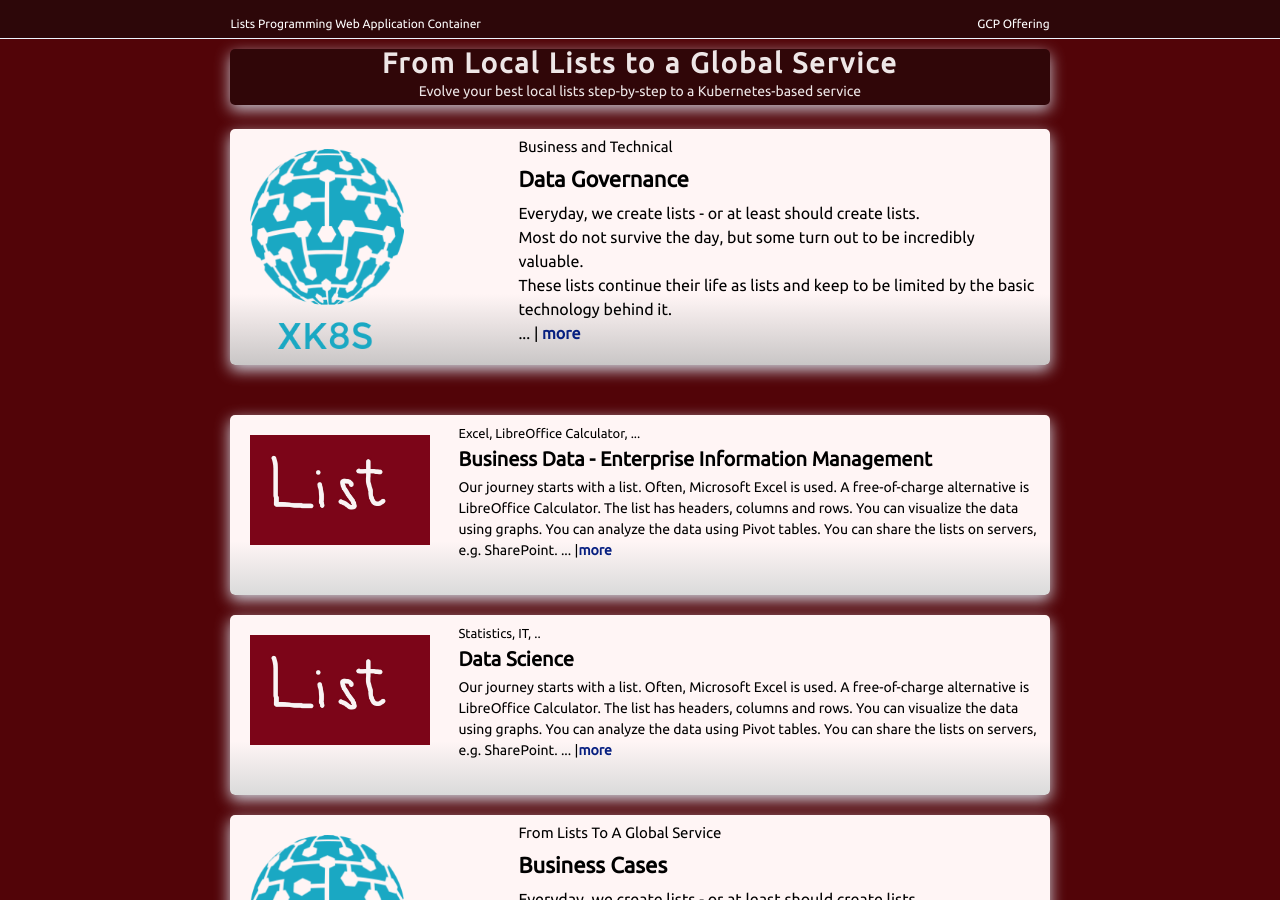
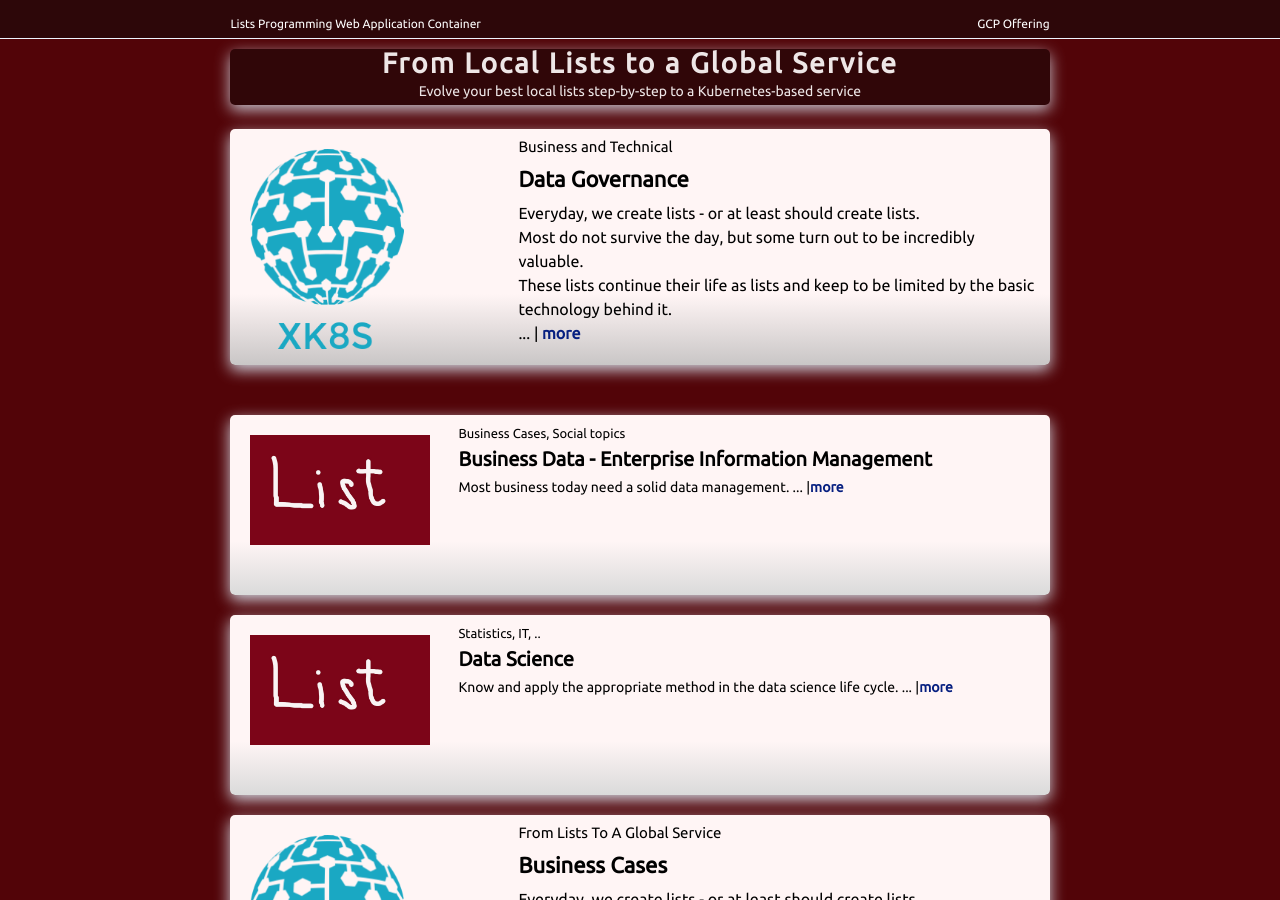
Before and after one commit to MaSe69/fromlisttok8, a Jekyll site: the page built from index.md, in a window 1280 px wide and 900 px high. Built offline with Jekyll 4.4.1, drawn with Linux system fonts in a browser that asks for light colours.

Commit message:
Data Science

```diff
--- a/_includes/public/50_middle.html
+++ b/_includes/public/50_middle.html
@@ -1,4 +1,4 @@
-<a href="overview_general" class="home_section_first home_section">
+<a href="data_governance" class="home_section_first home_section">
     <div class="home_section_figure_first">
         {% include images/imageinclude.html imagePath = "xk8s_logo.png" %}
     </div>
@@ -20,30 +20,25 @@
 </a>
 
 
-<a href="overview_business0" class="home_section">
+<a href="business_data" class="home_section">
     <div class="home_section_figure">
         {% include images/imageinclude.html imagePath = "list.jpg" %}
     </div>
     <div class="home_section_body">
         <p class="super">
-            Excel, LibreOffice Calculator, ...
+            Business Cases, Social topics
         </p>
         <p class="headline">
             Business Data - Enterprise Information Management
         </p>
         <p class="teasertext">
-            Our journey starts with a list. Often, Microsoft Excel is used. A free-of-charge alternative is LibreOffice
-            Calculator.
-            The list has headers, columns and rows.
-            You can visualize the data using graphs.
-            You can analyze the data using Pivot tables.
-            You can share the lists on servers, e.g. SharePoint.
+            Most business today need a solid data management.
             ... |<strong>more</strong>
         </p>
     </div>
 </a>
 
-<a href="overview_business0" class="home_section">
+<a href="data_science" class="home_section">
     <div class="home_section_figure">
         {% include images/imageinclude.html imagePath = "list.jpg" %}
     </div>
@@ -55,12 +50,7 @@
             Data Science
         </p>
         <p class="teasertext">
-            Our journey starts with a list. Often, Microsoft Excel is used. A free-of-charge alternative is LibreOffice
-            Calculator.
-            The list has headers, columns and rows.
-            You can visualize the data using graphs.
-            You can analyze the data using Pivot tables.
-            You can share the lists on servers, e.g. SharePoint.
+            Know and apply the appropriate method in the data science life cycle.
             ... |<strong>more</strong>
         </p>
     </div>
```
Also changed, not shown: md/datascience/business_data.md (added, +8 -0 lines), md/datascience/data_governance.md (renamed from md/general/overview_general.md, +1 -1 lines), md/datascience/data_science.md (added, +8 -0 lines), md/overview_business.md (+4 -1 lines).
